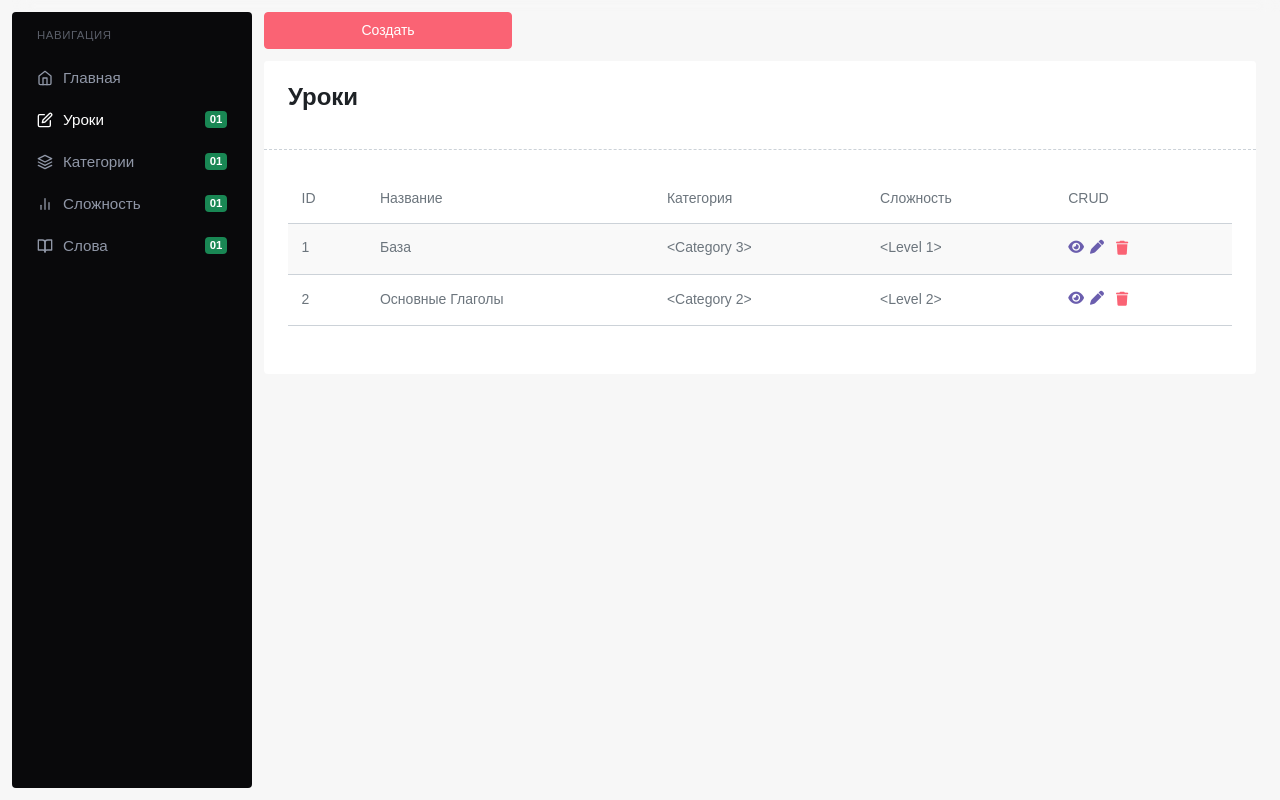
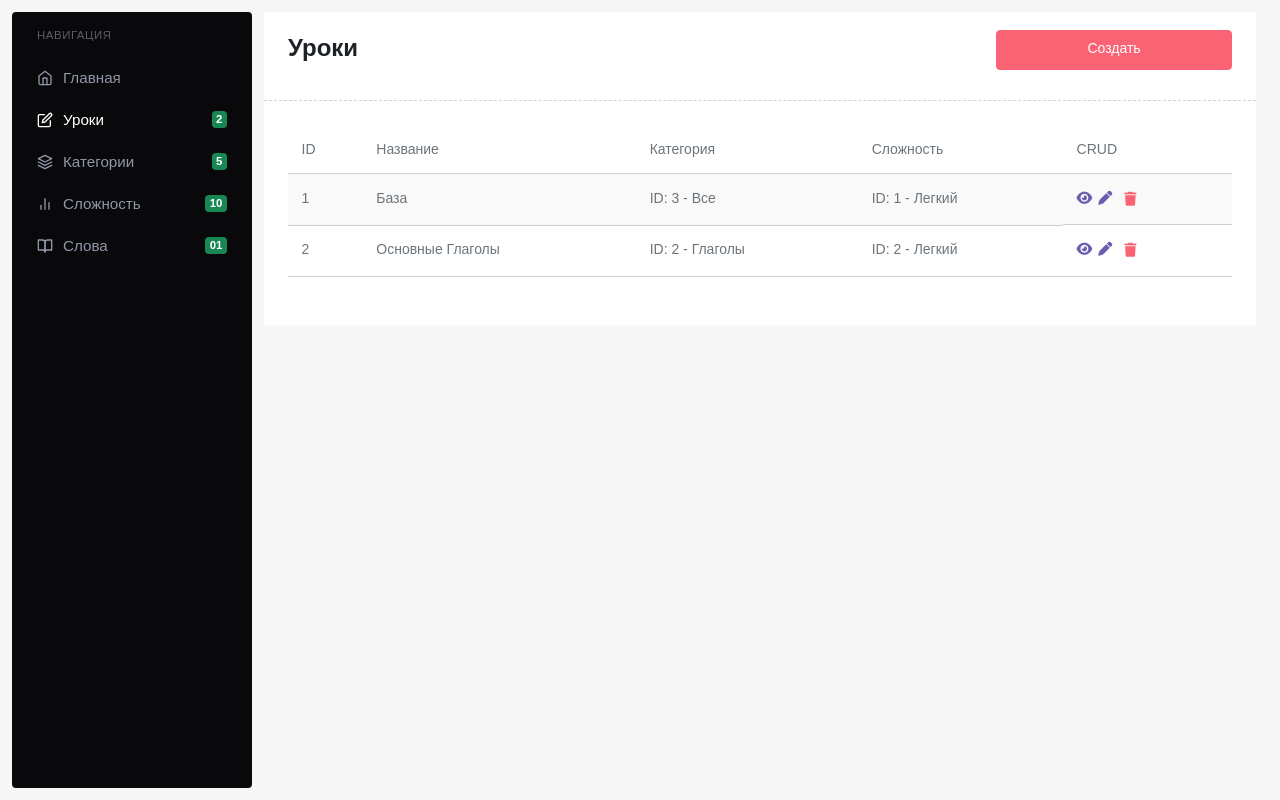
Before and after one commit to speedyjohn/flaskStudyApp, a Flask app: page /admin/lessons/ in a window 1280 px wide. Run offline with Flask 3, Linux system fonts and the light colour scheme; some libraries are stand-ins or nearby versions; some web fonts are replaced.

Commit message:
full crud for lessons, categories, levels and some fixes

```diff
--- a/app/__init__.py
+++ b/app/__init__.py
@@ -2,6 +2,7 @@ from flask import Flask
 
 from app.blueprints import register_blueprints
 from app.models import db
+from app.utils import count_rows
 
 
 def create_app():
@@ -18,4 +19,9 @@ def create_app():
     with app.app_context():
         db.create_all()
 
+    @app.context_processor
+    def inject_counts():
+        counts = count_rows()
+        return counts
+
     return app
--- a/app/routes/Admin/AdminLessonRoutes.py
+++ b/app/routes/Admin/AdminLessonRoutes.py
@@ -1,6 +1,7 @@
 from flask import Blueprint, render_template, request, redirect, jsonify
 
-from app.models import Lesson, db
+from app.models import Lesson, db, Category, Level
+from app.utils import count_rows
 
 
 class AdminLessonRoutes:
@@ -25,14 +26,16 @@ class AdminLessonRoutes:
         return render_template(f"{self.prefix}view.html", lesson=lesson)
 
     def create(self):
-        return render_template(f"{self.prefix}create.html")
+        categories = Category.query.all()
+        levels = Level.query.all()
+        return render_template(f"{self.prefix}create.html", categories=categories, levels=levels)
 
     def insert(self):
         title = request.form["title"]
         category = request.form["category"]
         level = request.form["level"]
 
-        new_lesson = Lesson(title=title, category=category, level=level)
+        new_lesson = Lesson(title=title, category_id=category, level_id=level)
         db.session.add(new_lesson)
         db.session.commit()
         return redirect(self.prefix)
--- a/app/routes/Admin/AdminRoutes.py
+++ b/app/routes/Admin/AdminRoutes.py
@@ -1,4 +1,6 @@
 from flask import Blueprint, render_template
+
+from app.utils import count_rows
 
 
 class AdminRoutes:
--- a/app/templates/admin/categories/index.html
+++ b/app/templates/admin/categories/index.html
@@ -1,10 +1,10 @@
 {% extends "admin/base.html" %}
 
 {% block content %}
-    <a href="{{ url_for('admin_categories.create') }}" class="btn btn-danger mb-2 w-25">Создать</a>
     <div class="card">
-        <div class="card-header">
+        <div class="card-header d-flex justify-content-between">
             <p class="fs-3 fw-bold">Категории</p>
+            <a href="{{ url_for('admin_categories.create') }}" class="btn btn-danger mb-2 w-25">Создать</a>
         </div>
         <div class="card-body">
             <div class="table-responsive">
--- a/app/templates/admin/index.html
+++ b/app/templates/admin/index.html
@@ -6,7 +6,7 @@
             <div class="card border-secondary border">
                 <div class="card-body">
                     <h5 class="card-title fw-bold font-20">Уроки</h5>
-                    <p class="card-text">Счетчик</p>
+                    <p class="card-text">Всего строк: {{ lessons_count }}</p>
                     <a href="#" class="btn btn-secondary btn-sm">Перейти</a>
                 </div>
             </div>
@@ -15,7 +15,7 @@
             <div class="card border-secondary border">
                 <div class="card-body">
                     <h5 class="card-title fw-bold font-20">Категории</h5>
-                    <p class="card-text">Счетчик</p>
+                    <p class="card-text">Всего строк: {{ categories_count }}</p>
                     <a href="#" class="btn btn-secondary btn-sm">Перейти</a>
                 </div>
             </div>
@@ -24,7 +24,7 @@
             <div class="card border-secondary border">
                 <div class="card-body">
                     <h5 class="card-title fw-bold font-20">Сложность</h5>
-                    <p class="card-text">Счетчик</p>
+                    <p class="card-text">Всего строк: {{ levels_count }}</p>
                     <a href="#" class="btn btn-secondary btn-sm">Перейти</a>
                 </div>
             </div>
--- a/app/templates/admin/lessons/index.html
+++ b/app/templates/admin/lessons/index.html
@@ -1,10 +1,10 @@
 {% extends "admin/base.html" %}
 
 {% block content %}
+    <div class="card">
+        <div class="card-header d-flex justify-content-between">
+            <p class="fs-3 fw-bold">Уроки</p>
             <a href="{{ url_for('admin_lessons.create') }}" class="btn btn-danger mb-2 w-25">Создать</a>
-    <div class="card">
-        <div class="card-header">
-            <p class="fs-3 fw-bold">Уроки</p>
         </div>
         <div class="card-body">
             <div class="table-responsive">
@@ -23,8 +23,8 @@
                             <tr>
                                 <td>{{ lesson.id }}</td>
                                 <td>{{ lesson.title }}</td>
-                    <td>{{ lesson.category }}</td>
-                    <td>{{ lesson.level }}</td>
+                                <td>ID: {{ lesson.category.id }} - {{ lesson.category.title }}</td>
+                                <td>ID: {{ lesson.level.id }} - {{ lesson.level.title }}</td>
                                 <td class="d-flex gap-1">
                                     <a href="{{ url_for('admin_lessons.get', id=lesson.id) }}"><i class="fa-solid fa-eye"></i></a>
                                     <a href="{{ url_for('admin_lessons.edit', id=lesson.id) }}"><i class="fa-solid fa-pen"></i></a>
--- a/app/templates/admin/levels/index.html
+++ b/app/templates/admin/levels/index.html
@@ -1,10 +1,10 @@
 {% extends "admin/base.html" %}
 
 {% block content %}
-    <a href="{{ url_for('admin_levels.create') }}" class="btn btn-danger mb-2 w-25">Создать</a>
     <div class="card">
-        <div class="card-header">
+        <div class="card-header d-flex justify-content-between">
             <p class="fs-3 fw-bold">Категории</p>
+            <a href="{{ url_for('admin_levels.create') }}" class="btn btn-danger mb-2 w-25">Создать</a>
         </div>
         <div class="card-body">
             <div class="table-responsive">
--- a/app/templates/admin/partials/sidebar.html
+++ b/app/templates/admin/partials/sidebar.html
@@ -12,21 +12,21 @@
                 <a href="{{ url_for('admin_lessons.get_all') }}" class="menu-link">
                     <span class="menu-icon"><i data-feather="edit"></i></span>
                     <span class="menu-text"> Уроки </span>
-                    <span class="badge bg-success rounded ms-auto">01</span>
+                    <span class="badge bg-success rounded ms-auto">{{ lessons_count }}</span>
                 </a>
             </li>
             <li class="menu-item">
                 <a href="{{ url_for('admin_categories.get_all') }}" class="menu-link">
                     <span class="menu-icon"><i data-feather="layers"></i></span>
                     <span class="menu-text"> Категории </span>
-                    <span class="badge bg-success rounded ms-auto">01</span>
+                    <span class="badge bg-success rounded ms-auto">{{ categories_count }}</span>
                 </a>
             </li>
             <li class="menu-item">
                 <a href="{{ url_for('admin_levels.get_all') }}" class="menu-link">
                     <span class="menu-icon"><i data-feather="bar-chart-2"></i></span>
                     <span class="menu-text"> Сложность </span>
-                    <span class="badge bg-success rounded ms-auto">01</span>
+                    <span class="badge bg-success rounded ms-auto">{{ levels_count }}</span>
                 </a>
             </li>
             <li class="menu-item">
--- /dev/null
+++ b/app/utils.py
@@ -0,0 +1,12 @@
+from app.models import Lesson, Category, Level
+
+
+def count_rows():
+    lessons_count = Lesson.query.count()
+    categories_count = Category.query.count()
+    levels_count = Level.query.count()
+    return {
+        "lessons_count": lessons_count,
+        "categories_count": categories_count,
+        "levels_count": levels_count
+    }
```
Also changed, not shown: app/templates/admin/lessons/create.html (+6 -10 lines), instance/db.db. Lines whose indentation alone changed are shown as unchanged.
